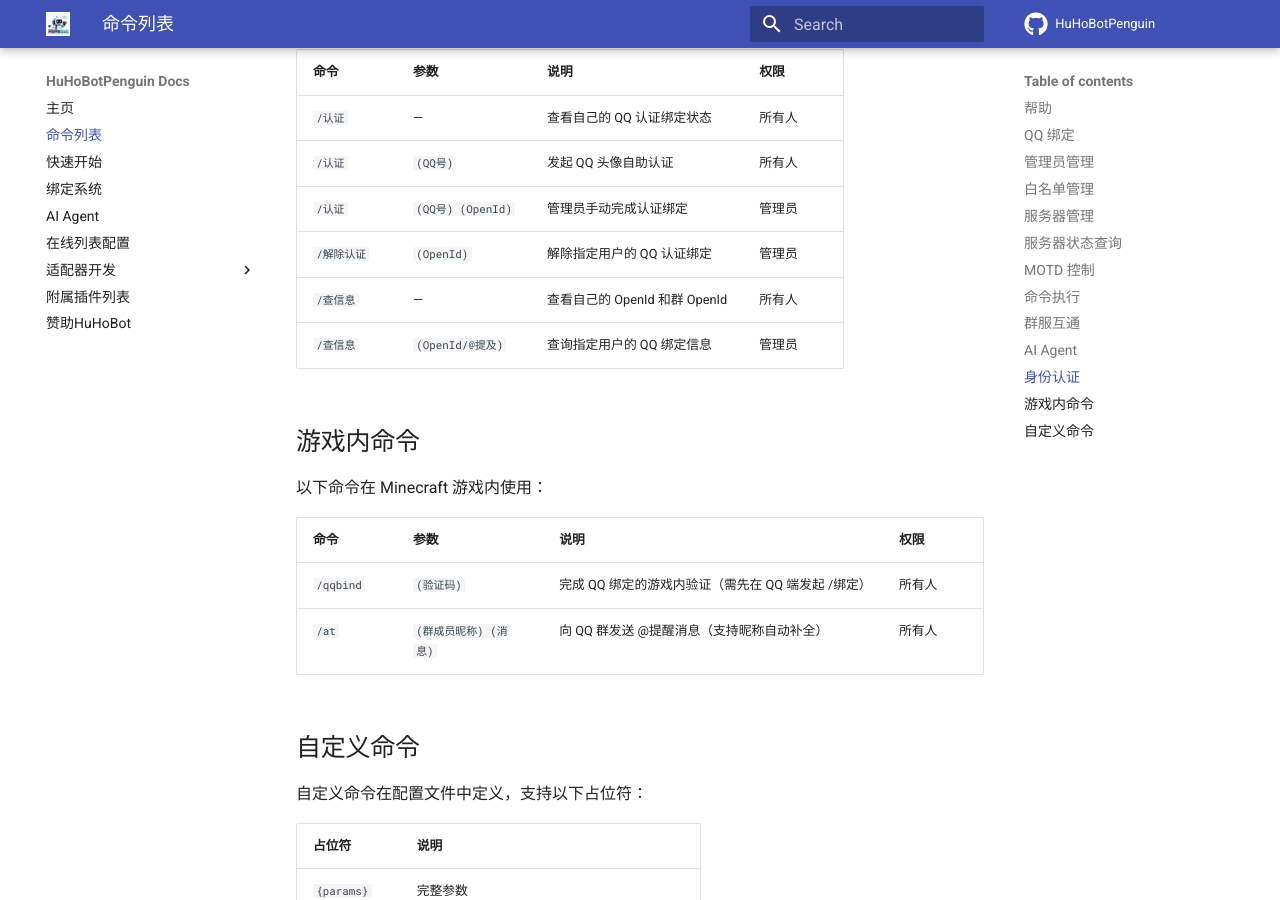
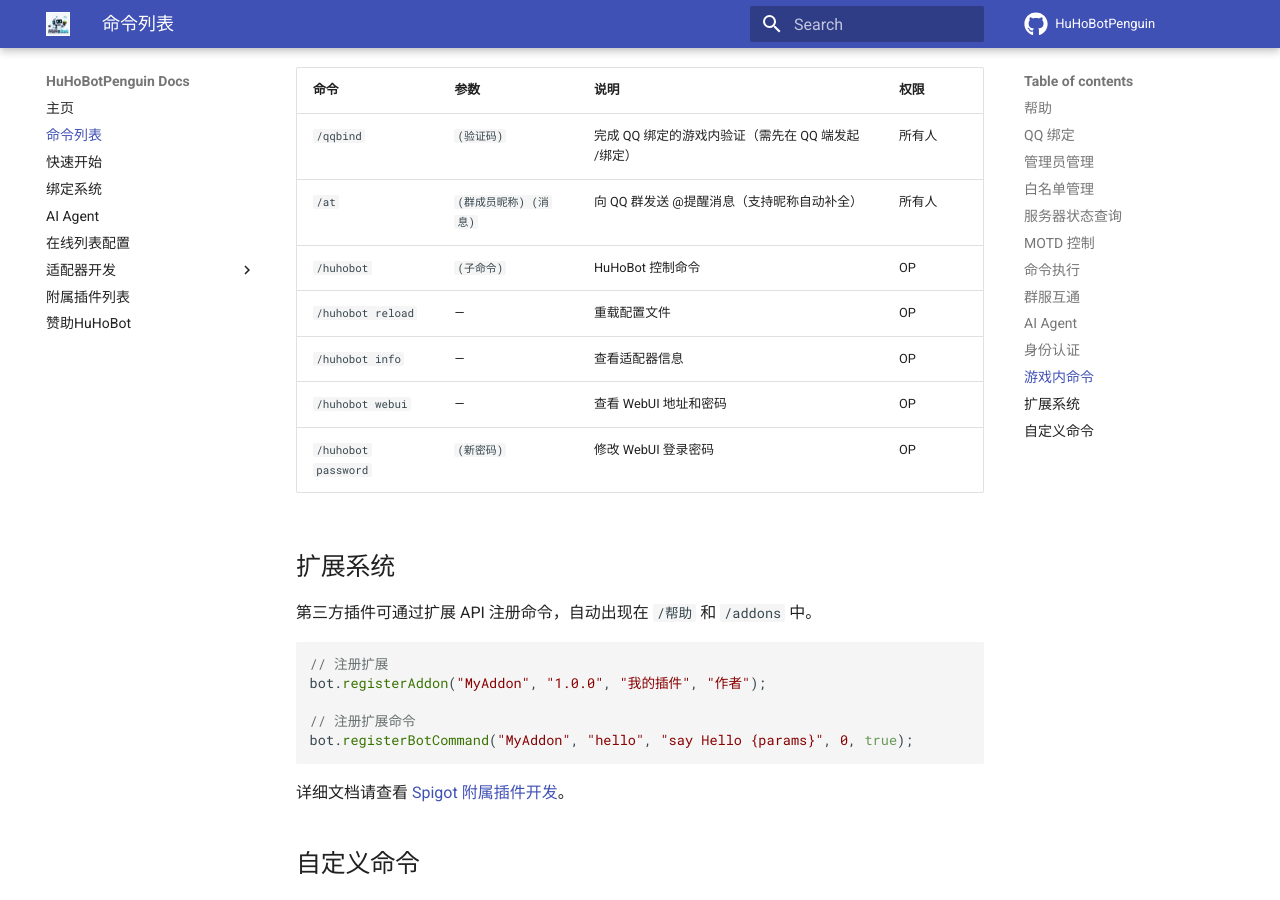
Before and after one commit to Shabby-666/PenguinAgent-Docs, an MkDocs documentation site: the page built from docs/command.md, in a window 1280 px wide and 900 px high, scrolled down 4314 px. Built offline with MkDocs 1.6.1 and Material for MkDocs 9.7.7, drawn with Linux system fonts in a browser that asks for light colours; nearby versions of some CDN libraries; comment, search, counter and statistics services are not loaded; some of the changed text lies outside the part shown.

Commit message:
Add files via upload
同步适配PenguinAgent 1.6.0

````diff
--- a/docs/command.md
+++ b/docs/command.md
@@ -8,18 +8,13 @@
 
 ---
 
-!!! note
-
-    新版已取消`/执行`命令，可使用 `/关键词 参数1 参数2` 直接执行
-
-    如果执行者拥有管理员权限，则自动使用原先的`/管理员执行`
-
 ## 帮助
 
 | 命令 | 参数 | 说明 | 权限 |
 |---|---|---|---|
-| `/帮助` | — | 列出所有内置命令和自定义命令 | 所有人 |
+| `/帮助` | — | 列出所有内置命令、自定义命令和扩展命令 | 所有人 |
 | `/版本` | — | 查看版本信息 | 所有人 |
+| `/addons` | — | 查看已安装的扩展列表 | 所有人 |
 
 ## QQ 绑定
 
@@ -50,15 +45,6 @@
 | `/添加白名单` | `(XboxId)` | 向绑定服务器发送添加白名单请求 | 管理员 |
 | `/删除白名单` | `(XboxId)` | 向绑定服务器发送删除白名单请求 | 管理员 |
 | `/查白名单` | `[页码/关键字]` | 查询绑定服务器的白名单列表 | 管理员 |
-
-## 服务器管理
-
-| 命令 | 参数 | 说明 | 权限 |
-|---|---|---|---|
-| `/绑定` | `(serverId) [多群]` | 发起群与服务器的绑定；无参查看当前绑定 | 绑定：管理员；查看：所有人 |
-| `/解绑` | `[serverId]` | 无参弹出选择框；有参直接解除指定服务器绑定 | 管理员 |
-| `/设置服务器` | `[serverId]` | 无参弹出服务器选择框；有参直接打开指定服务器操作面板 | 管理员 |
-| `/命名服务器` | `(serverId) (名称)` | 重命名已绑定的服务器 | 管理员 |
 
 ## 服务器状态查询
 
@@ -93,9 +79,14 @@
 
 | 命令 | 参数 | 说明 | 权限 |
 |---|---|---|---|
-| `/执行` | `(关键词) [参数...]` | 以普通身份执行服务端自定义命令（管理员自动使用管理员权限） | 所有人 |
-| `/管理员执行` | `(关键词) [参数...]` | 以管理员身份执行服务端自定义命令 | 管理员 |
+| `/执行` | `(关键词) [参数...]` | 执行服务端自定义命令（根据命令权限判断） | 所有人 |
+| `/管理员执行` | `(关键词) [参数...]` | 以管理员身份执行服务端自定义命令（无视命令权限） | 管理员 |
 | `/执行命令` | `(命令内容)` | 向绑定服务器发送管理员命令并等待回报 | 管理员 |
+
+!!! note
+
+    自定义命令支持直接使用 `/<关键词>` 快捷执行。
+    拥有管理员权限的用户会自动使用管理员权限执行。
 
 !!! warning "命令黑名单"
 
@@ -141,6 +132,25 @@
 |---|---|---|---|
 | `/qqbind` | `(验证码)` | 完成 QQ 绑定的游戏内验证（需先在 QQ 端发起 /绑定） | 所有人 |
 | `/at` | `(群成员昵称) (消息)` | 向 QQ 群发送 @提醒消息（支持昵称自动补全） | 所有人 |
+| `/huhobot` | `(子命令)` | HuHoBot 控制命令 | OP |
+| `/huhobot reload` | — | 重载配置文件 | OP |
+| `/huhobot info` | — | 查看适配器信息 | OP |
+| `/huhobot webui` | — | 查看 WebUI 地址和密码 | OP |
+| `/huhobot password` | `(新密码)` | 修改 WebUI 登录密码 | OP |
+
+## 扩展系统
+
+第三方插件可通过扩展 API 注册命令，自动出现在 `/帮助` 和 `/addons` 中。
+
+```java
+// 注册扩展
+bot.registerAddon("MyAddon", "1.0.0", "我的插件", "作者");
+
+// 注册扩展命令
+bot.registerBotCommand("MyAddon", "hello", "say Hello {params}", 0, true);
+```
+
+详细文档请查看 [Spigot 附属插件开发](develop/spigot.md)。
 
 ## 自定义命令
 
````
Also changed, not shown: README.md (+1 -1 lines), docs/index.md (+2 -1 lines).
